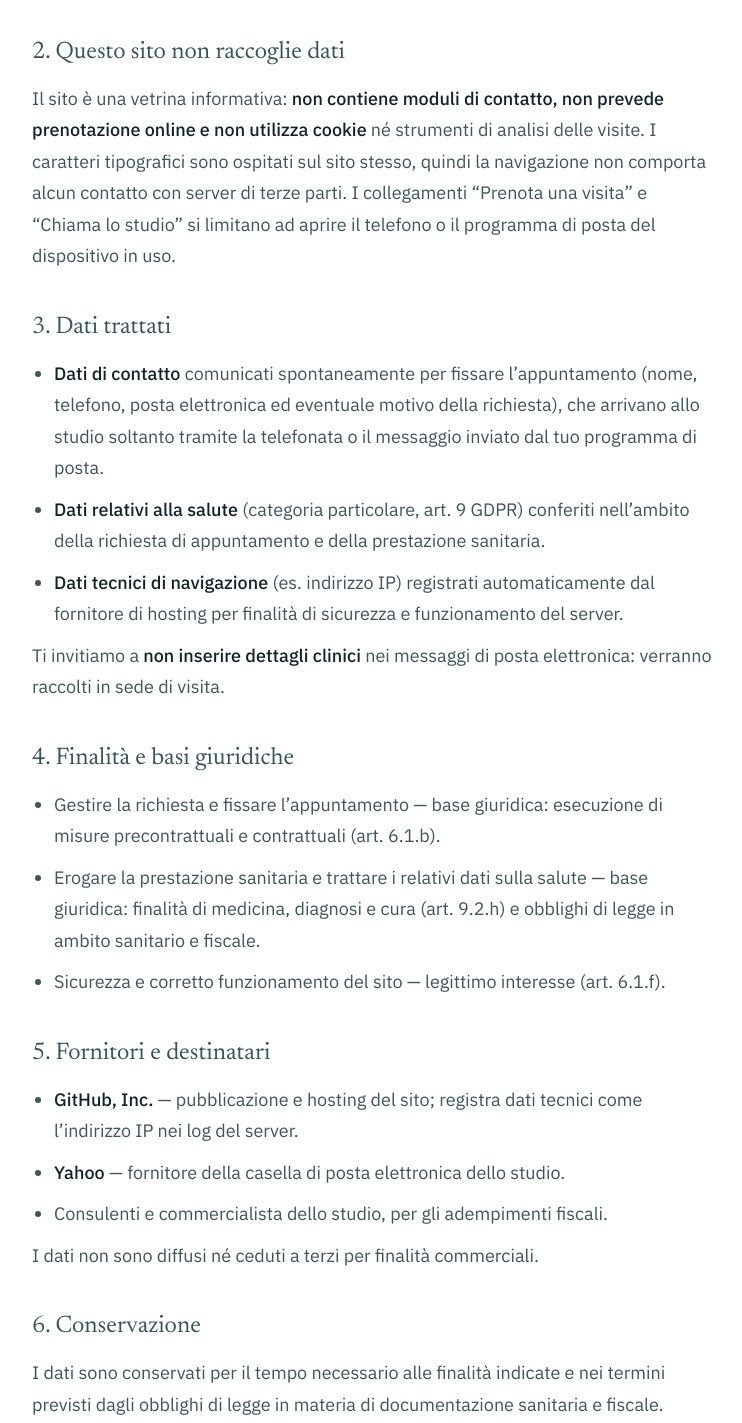
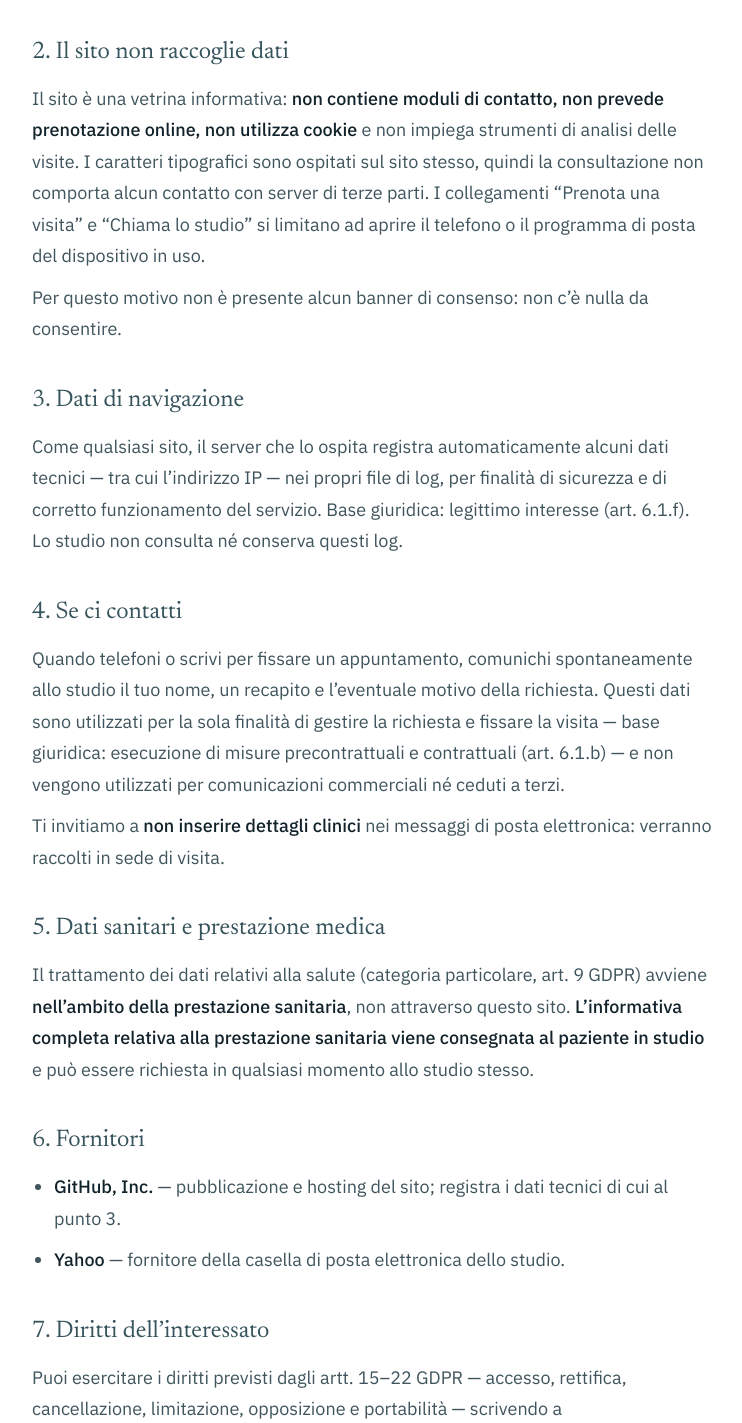
Before and after one commit to vage88sg1/sito-gaetano-grosso, a plain HTML site: page privacy.html in a window 1280 px wide. Shown: the part 600-2023 px from the top of the page, without its empty margins (268-1010 px from the left). Drawn offline with Linux system fonts and the light colour scheme.

Commit message:
Informativa privacy limitata al sito, via la dicitura di pubblicità sanitaria
- privacy.html: l'informativa copre solo ciò che fa il sito (nessuna raccolta,
  nessun cookie, log del server, contatti spontanei). Il trattamento dei dati
  sanitari non viene più duplicato: resta all'informativa che lo studio
  consegna in sede di visita, con un rimando esplicito.
- footer: rimossa la dicitura di pubblicità sanitaria. La L. 145/2018 regola i
  contenuti, non impone un disclaimer; restano i dati identificativi richiesti
  dalla deontologia (qualifica, Ordine, P. IVA).
- apertura: sottotitolo riscritto in registro meno didascalico.
- README: sezione che motiva entrambe le scelte.

Co-Authored-By: Claude Opus 5 <noreply@anthropic.com>

```diff
--- a/privacy.html
+++ b/privacy.html
@@ -1,11 +1,10 @@
 <!DOCTYPE html>
 <!--
-  INFORMATIVA PRIVACY — compilata con i dati reali dello studio.
-  ATTENZIONE PER LO SVILUPPATORE: il testo tratta dati sanitari (art. 9 GDPR) e va fatto
-  validare da un consulente privacy prima di considerarlo definitivo. In particolare
-  vanno confermati i tempi di conservazione della documentazione sanitaria e fiscale.
-  Il sito non ha moduli, non usa cookie e non raccoglie dati: i contatti avvengono
-  per telefono e per posta elettronica.
+  INFORMATIVA PRIVACY DEL SITO.
+  Ambito volutamente limitato a ciò che fa il sito: non contiene moduli, non usa cookie,
+  non raccoglie dati. Il trattamento dei dati sanitari dei pazienti resta descritto
+  nell'informativa che lo studio consegna in sede di visita: qui non viene duplicato,
+  per non fare affermazioni che spettano allo studio.
 -->
 <html lang="it">
 <head>
@@ -90,49 +89,40 @@
 <main>
   <div class="wrap">
     <h1>Informativa sulla privacy</h1>
-    <p class="updated">Ultimo aggiornamento: 4 agosto 2026</p>
+    <p class="updated">Ultimo aggiornamento: 5 agosto 2026</p>
 
-    <p>La presente informativa descrive come vengono trattati i dati personali di chi consulta questo sito e contatta lo studio per fissare un appuntamento, ai sensi del Regolamento (UE) 2016/679 (“GDPR”).</p>
+    <p>Questa informativa riguarda <strong>il sito internet</strong> dello studio e descrive, ai sensi del Regolamento (UE) 2016/679 (&ldquo;GDPR&rdquo;), che cosa accade ai dati personali di chi lo consulta e di chi contatta lo studio per fissare un appuntamento.</p>
 
     <h2>1. Titolare del trattamento</h2>
-    <p><strong>Dott. Gaetano Grosso</strong> — medico chirurgo, specialista in Cardiologia e in Nefrologia, in proprio.<br>
-    Studio: Via Sant’Antonio 20, 87021 Belvedere Marittimo (CS) · P. IVA 00517120788 · Iscr. Ordine dei Medici Chirurghi e degli Odontoiatri di Cosenza n. 3061.<br>
-    Telefono: 0985 82500 · Posta elettronica: <a href="mailto:gaetanogrosso@yahoo.it">gaetanogrosso@yahoo.it</a>.</p>
+    <p><strong>Dott. Gaetano Grosso</strong> &mdash; medico chirurgo, specialista in Cardiologia e in Nefrologia, in proprio.<br>
+    Studio: Via Sant&rsquo;Antonio 20, 87021 Belvedere Marittimo (CS) &middot; P. IVA 00517120788 &middot; Iscr. Ordine dei Medici Chirurghi e degli Odontoiatri di Cosenza n. 3061.<br>
+    Telefono: 0985 82500 &middot; Posta elettronica: <a href="mailto:gaetanogrosso@yahoo.it">gaetanogrosso@yahoo.it</a>.</p>
 
-    <h2>2. Questo sito non raccoglie dati</h2>
-    <p>Il sito è una vetrina informativa: <strong>non contiene moduli di contatto, non prevede prenotazione online e non utilizza cookie</strong> né strumenti di analisi delle visite. I caratteri tipografici sono ospitati sul sito stesso, quindi la navigazione non comporta alcun contatto con server di terze parti. I collegamenti “Prenota una visita” e “Chiama lo studio” si limitano ad aprire il telefono o il programma di posta del dispositivo in uso.</p>
+    <h2>2. Il sito non raccoglie dati</h2>
+    <p>Il sito &egrave; una vetrina informativa: <strong>non contiene moduli di contatto, non prevede prenotazione online, non utilizza cookie</strong> e non impiega strumenti di analisi delle visite. I caratteri tipografici sono ospitati sul sito stesso, quindi la consultazione non comporta alcun contatto con server di terze parti. I collegamenti &ldquo;Prenota una visita&rdquo; e &ldquo;Chiama lo studio&rdquo; si limitano ad aprire il telefono o il programma di posta del dispositivo in uso.</p>
+    <p>Per questo motivo non &egrave; presente alcun banner di consenso: non c&rsquo;&egrave; nulla da consentire.</p>
 
-    <h2>3. Dati trattati</h2>
-    <ul>
-      <li><strong>Dati di contatto</strong> comunicati spontaneamente per fissare l’appuntamento (nome, telefono, posta elettronica ed eventuale motivo della richiesta), che arrivano allo studio soltanto tramite la telefonata o il messaggio inviato dal tuo programma di posta.</li>
-      <li><strong>Dati relativi alla salute</strong> (categoria particolare, art. 9 GDPR) conferiti nell’ambito della richiesta di appuntamento e della prestazione sanitaria.</li>
-      <li><strong>Dati tecnici di navigazione</strong> (es. indirizzo IP) registrati automaticamente dal fornitore di hosting per finalità di sicurezza e funzionamento del server.</li>
-    </ul>
+    <h2>3. Dati di navigazione</h2>
+    <p>Come qualsiasi sito, il server che lo ospita registra automaticamente alcuni dati tecnici &mdash; tra cui l&rsquo;indirizzo IP &mdash; nei propri file di log, per finalit&agrave; di sicurezza e di corretto funzionamento del servizio. Base giuridica: legittimo interesse (art. 6.1.f). Lo studio non consulta n&eacute; conserva questi log.</p>
+
+    <h2>4. Se ci contatti</h2>
+    <p>Quando telefoni o scrivi per fissare un appuntamento, comunichi spontaneamente allo studio il tuo nome, un recapito e l&rsquo;eventuale motivo della richiesta. Questi dati sono utilizzati per la sola finalit&agrave; di gestire la richiesta e fissare la visita &mdash; base giuridica: esecuzione di misure precontrattuali e contrattuali (art. 6.1.b) &mdash; e non vengono utilizzati per comunicazioni commerciali n&eacute; ceduti a terzi.</p>
     <p>Ti invitiamo a <strong>non inserire dettagli clinici</strong> nei messaggi di posta elettronica: verranno raccolti in sede di visita.</p>
 
-    <h2>4. Finalità e basi giuridiche</h2>
+    <h2>5. Dati sanitari e prestazione medica</h2>
+    <p>Il trattamento dei dati relativi alla salute (categoria particolare, art. 9 GDPR) avviene <strong>nell&rsquo;ambito della prestazione sanitaria</strong>, non attraverso questo sito. <strong>L&rsquo;informativa completa relativa alla prestazione sanitaria viene consegnata al paziente in studio</strong> e pu&ograve; essere richiesta in qualsiasi momento allo studio stesso.</p>
+
+    <h2>6. Fornitori</h2>
     <ul>
-      <li>Gestire la richiesta e fissare l’appuntamento — base giuridica: esecuzione di misure precontrattuali e contrattuali (art. 6.1.b).</li>
-      <li>Erogare la prestazione sanitaria e trattare i relativi dati sulla salute — base giuridica: finalità di medicina, diagnosi e cura (art. 9.2.h) e obblighi di legge in ambito sanitario e fiscale.</li>
-      <li>Sicurezza e corretto funzionamento del sito — legittimo interesse (art. 6.1.f).</li>
+      <li><strong>GitHub, Inc.</strong> &mdash; pubblicazione e hosting del sito; registra i dati tecnici di cui al punto 3.</li>
+      <li><strong>Yahoo</strong> &mdash; fornitore della casella di posta elettronica dello studio.</li>
     </ul>
 
-    <h2>5. Fornitori e destinatari</h2>
-    <ul>
-      <li><strong>GitHub, Inc.</strong> — pubblicazione e hosting del sito; registra dati tecnici come l’indirizzo IP nei log del server.</li>
-      <li><strong>Yahoo</strong> — fornitore della casella di posta elettronica dello studio.</li>
-      <li>Consulenti e commercialista dello studio, per gli adempimenti fiscali.</li>
-    </ul>
-    <p>I dati non sono diffusi né ceduti a terzi per finalità commerciali.</p>
-
-    <h2>6. Conservazione</h2>
-    <p>I dati sono conservati per il tempo necessario alle finalità indicate e nei termini previsti dagli obblighi di legge in materia di documentazione sanitaria e fiscale.</p>
-
-    <h2>7. Diritti dell’interessato</h2>
-    <p>Puoi esercitare i diritti previsti dagli artt. 15–22 GDPR — accesso, rettifica, cancellazione, limitazione, opposizione e portabilità — scrivendo a <a href="mailto:gaetanogrosso@yahoo.it">gaetanogrosso@yahoo.it</a> o rivolgendoti direttamente allo studio. Hai inoltre diritto di proporre reclamo al <strong>Garante per la protezione dei dati personali</strong> (www.garanteprivacy.it).</p>
+    <h2>7. Diritti dell&rsquo;interessato</h2>
+    <p>Puoi esercitare i diritti previsti dagli artt. 15&ndash;22 GDPR &mdash; accesso, rettifica, cancellazione, limitazione, opposizione e portabilit&agrave; &mdash; scrivendo a <a href="mailto:gaetanogrosso@yahoo.it">gaetanogrosso@yahoo.it</a> o rivolgendoti direttamente allo studio. Hai inoltre diritto di proporre reclamo al <strong>Garante per la protezione dei dati personali</strong> (www.garanteprivacy.it).</p>
 
     <h2>8. Modifiche</h2>
-    <p>La presente informativa può essere aggiornata; le modifiche saranno pubblicate su questa pagina.</p>
+    <p>La presente informativa pu&ograve; essere aggiornata; le modifiche saranno pubblicate su questa pagina.</p>
   </div>
 </main>
 
```
Also changed, not shown: index.html (+1 -2 lines), 1 other file.
